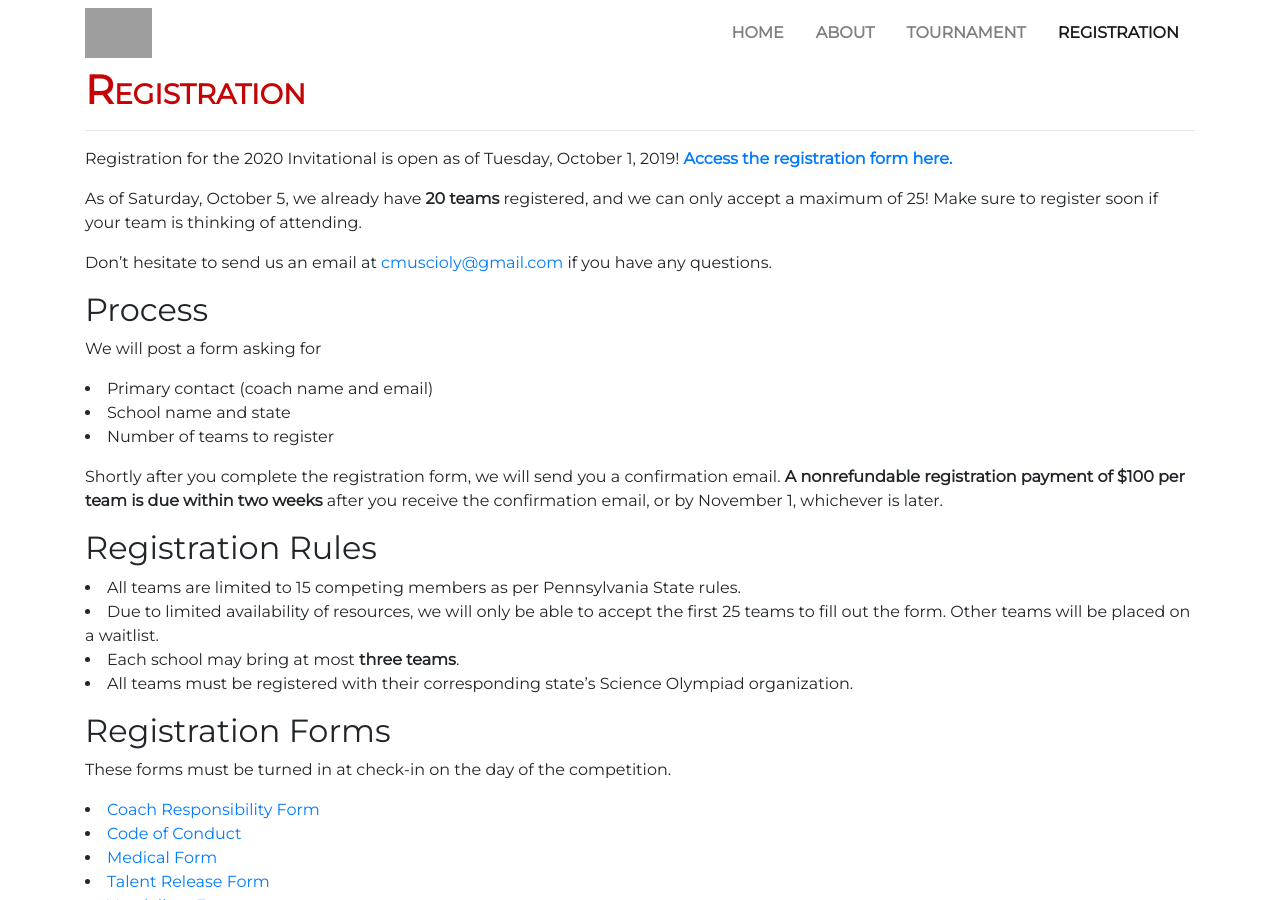
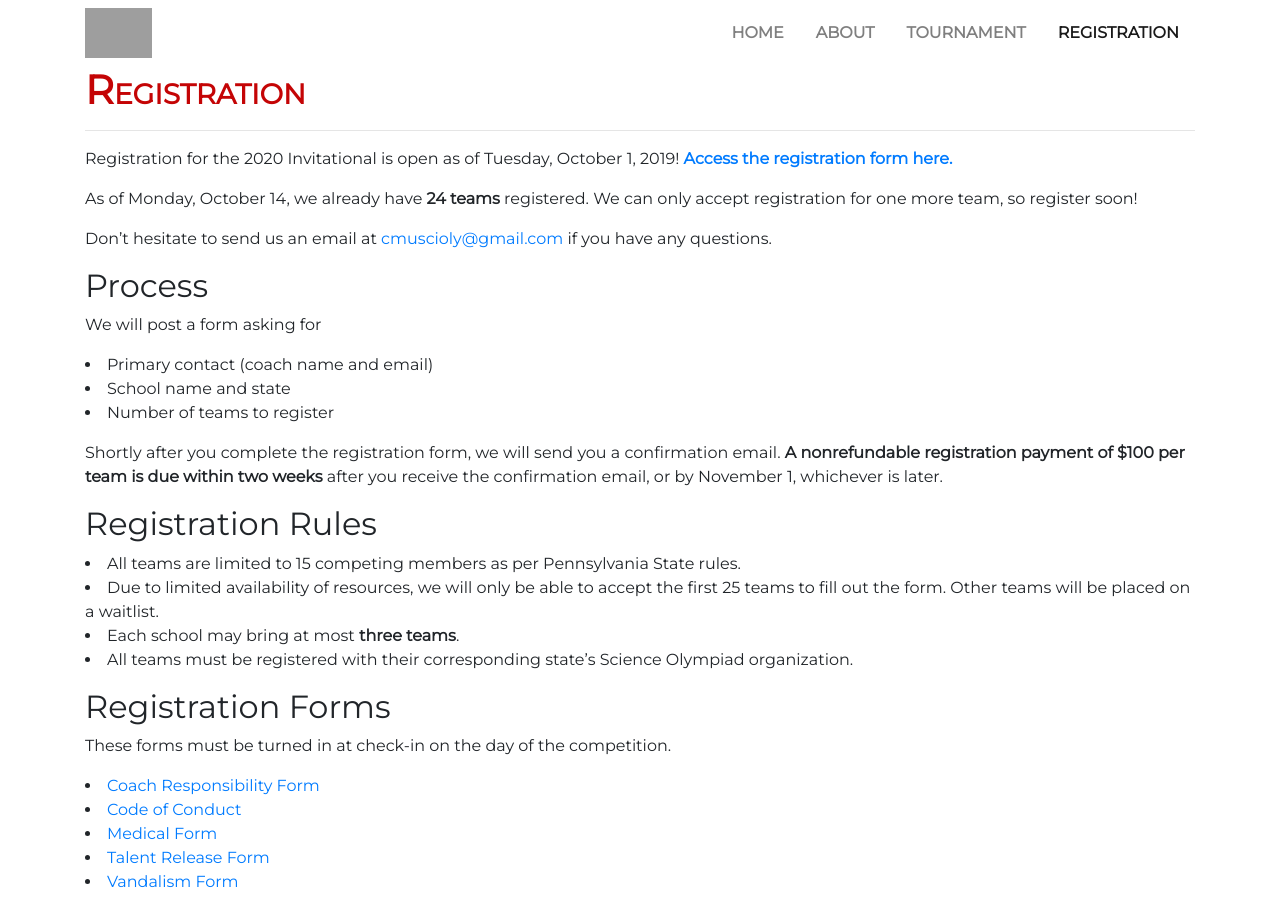
Before and after one commit to cmuscioly/cmuscioly.github.io, a Jekyll site: the page built from registration.md, in a window 1280 px wide. Built offline with Jekyll 4.4.1, drawn with Linux system fonts in a browser that asks for light colours; nearby versions of some CDN libraries; grey boxes are pictures that could not be loaded.

Commit message:
update registration statistics

```diff
--- a/registration.md
+++ b/registration.md
@@ -11,9 +11,8 @@
 Tuesday, October 1, 2019!
 [**Access the registration form here.**](https://docs.google.com/forms/d/e/1FAIpQLSdqyPG1lmWlYSCofEADA0a63MBpba7Ygvw8ei4NN6Y5AkZGyw/viewform?usp=sf_link)
 
-As of Saturday, October 5, we already have **20 teams** registered, and we
-can only accept a maximum of 25! Make sure to register soon if your team is
-thinking of attending.
+As of Monday, October 14, we already have **24 teams** registered. We can
+only accept registration for one more team, so register soon!
 
 Don't hesitate to send us an email at [cmuscioly@gmail.com](mailto:cmuscioly@gmail.com) if you have any questions.
 
```
